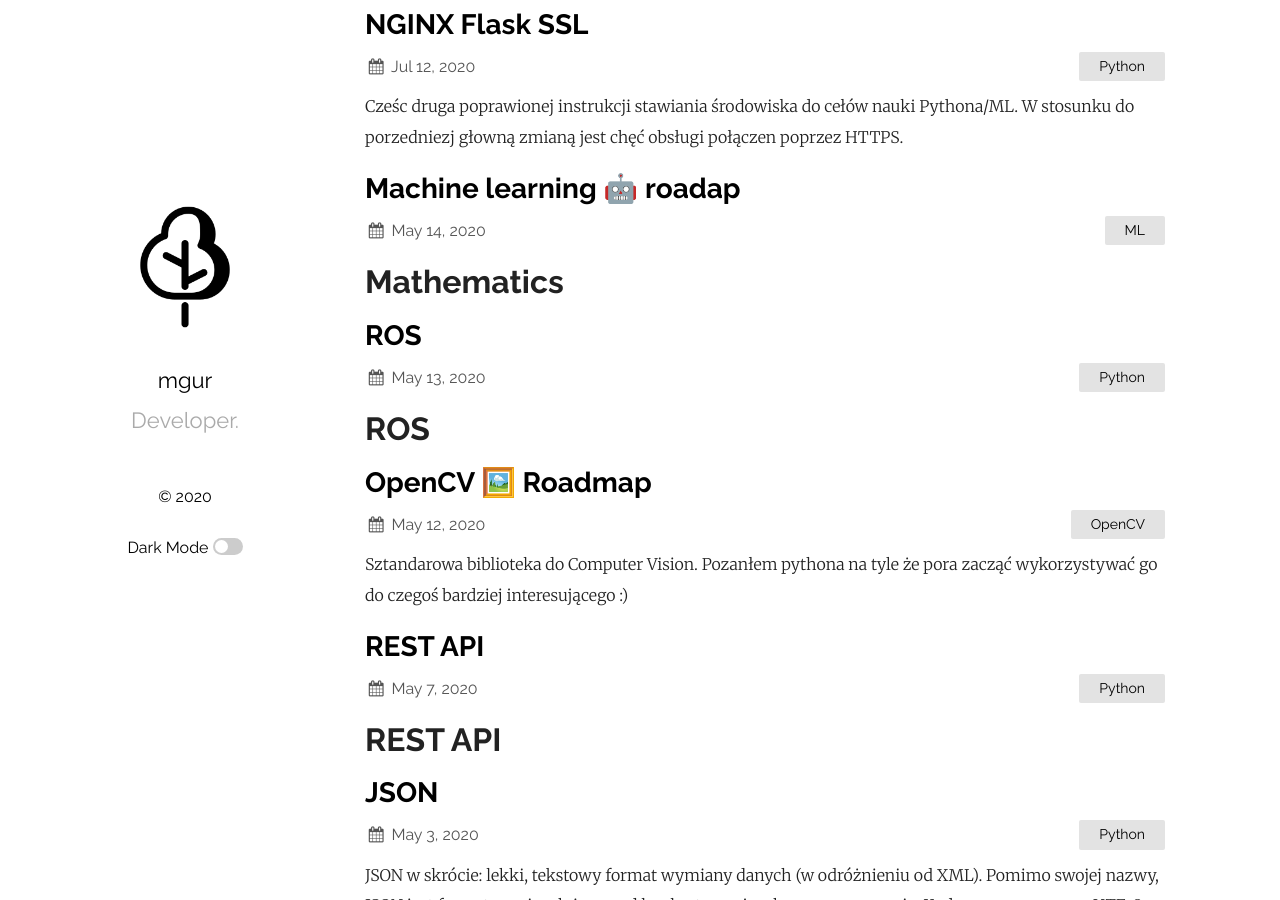
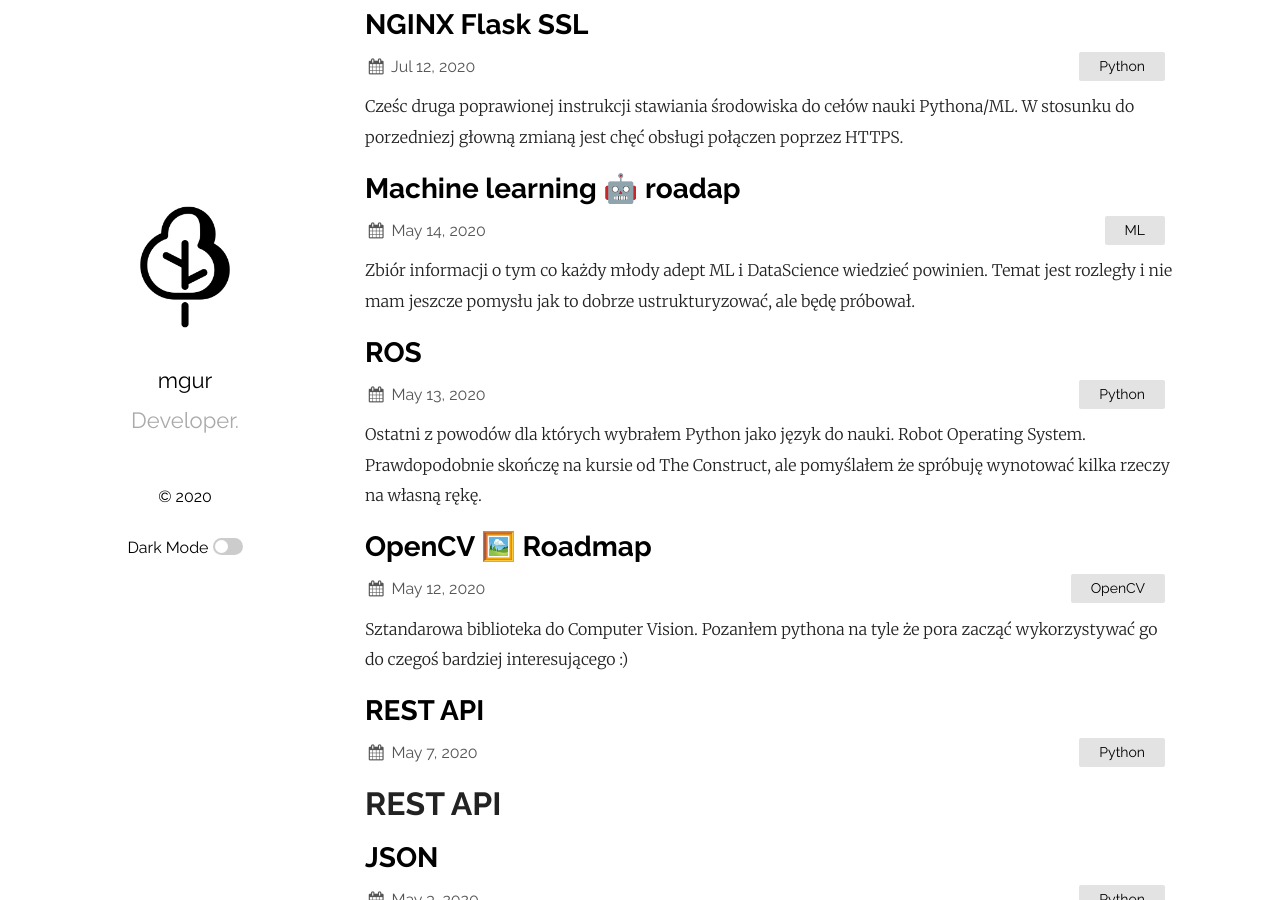
Before and after one commit to mgurg/mgurg.github.io, a Jekyll site: the page built from index.md, in a window 1280 px wide and 900 px high, scrolled down 518 px. Built offline with Jekyll 4.4.1, drawn with Linux system fonts in a browser that asks for light colours.

Commit message:
Update: content adjustment

```diff
--- a/_posts/2020-05-13-ROS.md
+++ b/_posts/2020-05-13-ROS.md
@@ -8,6 +8,8 @@
 
 
 
+Ostatni z powodów dla których wybrałem Python jako język do nauki. Robot Operating System. Prawdopodobnie skończę na kursie od The Construct, ale pomyślałem że spróbuję wynotować kilka rzeczy na własną rękę.
+
 # ROS
 
 A *node* is a process that performs computation.
--- a/_posts/2020-05-14-ML-Roadmap.md
+++ b/_posts/2020-05-14-ML-Roadmap.md
@@ -5,6 +5,12 @@
 author: "Michał"
 math: true
 ---
+
+
+
+Zbiór informacji o tym co każdy młody adept ML i DataScience wiedzieć powinien. Temat jest rozległy i nie mam jeszcze pomysłu jak to dobrze ustrukturyzować, ale będę próbował.
+
+
 
 # Mathematics
 
```
